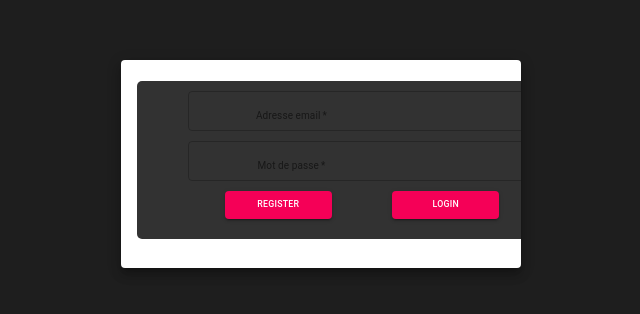
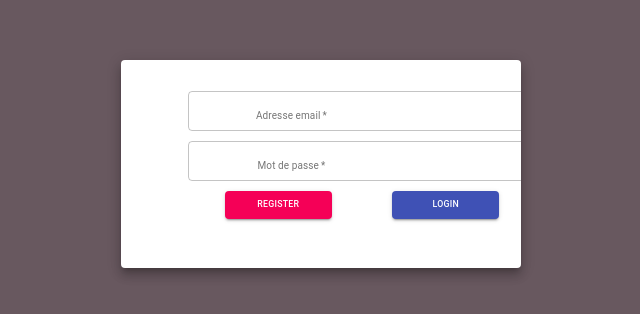
Before and after one commit to AlixH/pws, a React (Create React App) app in the folder front-end/: page /login in a window 1280 px wide. Shown: the part 222-536 px from the top of the page, without its empty margins (319-959 px from the left). Built offline with nearby package versions, Linux system fonts and the light colour scheme.

Commit message:
update css

```diff
--- a/front-end/src/Components/LoginForm/LoginForm.css
+++ b/front-end/src/Components/LoginForm/LoginForm.css
@@ -3,6 +3,7 @@ form[name="loginForm"] {
     flex-direction: column;
     width: 450px;
     padding: 10px;
+    background-color: white!important;
   }
 
   .form-group {
@@ -12,6 +13,7 @@ form[name="loginForm"] {
     width: 100%;
     display: flex;
     align-items: center;
+    background-color: white!important;
   }
 
   label {
@@ -61,6 +63,7 @@ form[name="loginForm"] {
     display: flex;
     flex-direction: column;
     align-items: center;
+    background-color: white!important;
   }
 
   .rootDiv {
@@ -69,12 +72,15 @@ form[name="loginForm"] {
     align-items: center;
     justify-content: center;
     height: 100vh;
-
   }
 
   .card{
     width: 30%;
     min-width: 400px;
     margin-bottom: 3%;
-    color: #69585F;
+    background-color: white!important;
   }
+
+  body {
+    background-color: #68585f!important;
+  }
--- a/front-end/src/Components/LoginForm/LoginForm.js
+++ b/front-end/src/Components/LoginForm/LoginForm.js
@@ -34,7 +34,7 @@ class LoginForm extends Component {
     let {isLoginPending, isLoginSuccess, loginError} = this.props;
     return (
       <div className="rootDiv">
-        <Card raised={"true"} className={"card"} >
+        <Card raised={"true"} className={"card"} color="primary" >
             <CardContent >
       <form name="loginForm" onSubmit={this.onSubmit}>
         <div className="form-group-collection">
@@ -73,7 +73,7 @@ class LoginForm extends Component {
         <Button className="button" variant="contained" color="secondary" value="Login" onClick={this.register}>
           Register
         </Button>
-        <Button className="button" variant="contained" color="secondary" value="Login" onClick={this.onSubmit}>
+        <Button className="button" variant="contained" color="primary" value="Login" onClick={this.onSubmit}>
           Login
         </Button>
         </div>
```
